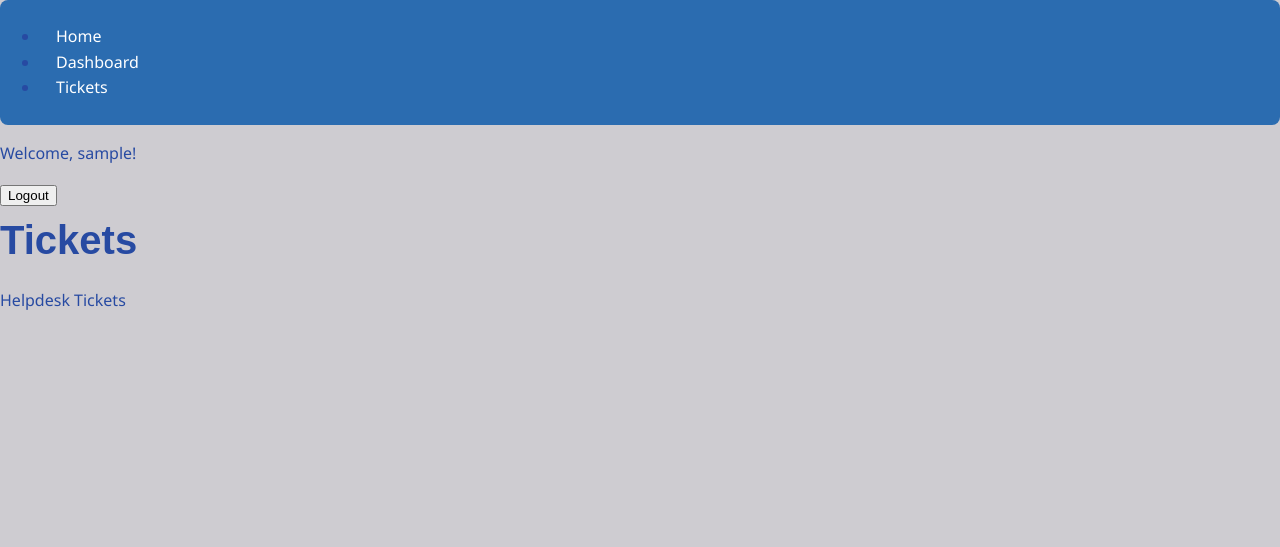
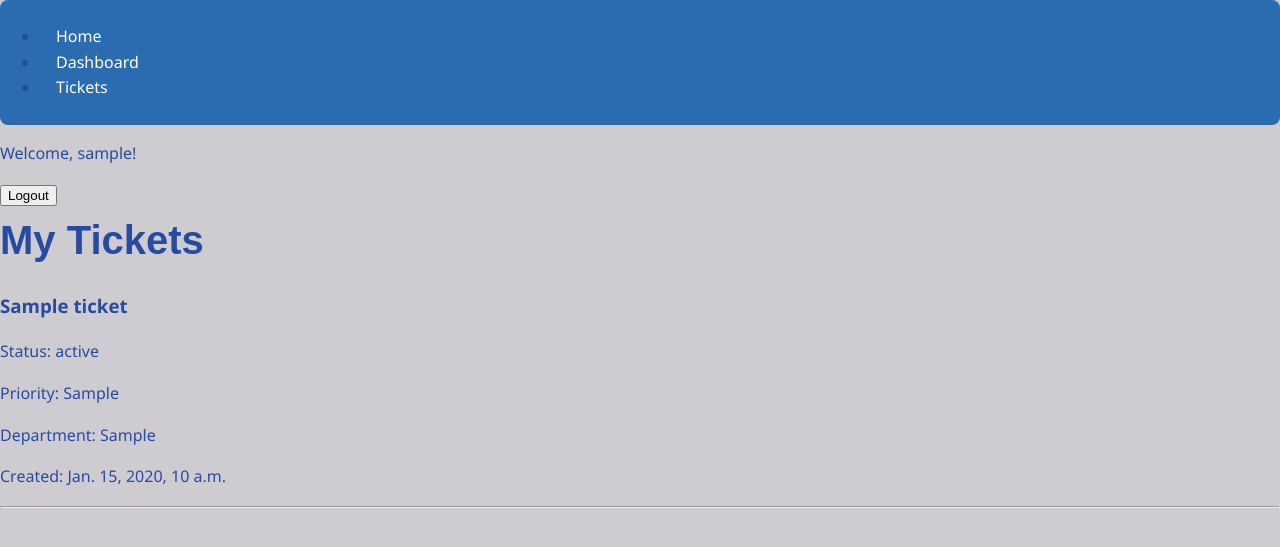
Before and after one commit to Geek-Squad-Capstone/northstar-helpdesk, a Django app: page /tickets/ in a window 1280 px wide. Shown: the top 547 px of the page. Run offline with Django 5.2, Linux system fonts and the light colour scheme; a user stored in the database is signed in; tables that the repository leaves empty hold one stand-in row (values such as "Sample post").

Commit message:
Add My Tickets view for regular users

```diff
--- a/support/views.py
+++ b/support/views.py
@@ -1,12 +1,18 @@
 from django.shortcuts import render
 from django.contrib.auth.decorators import login_required
+from .models import Ticket
+from .permissions import role_required
 
 #  Create your views here.
 def index(request):
     return render(request, 'home.html')
+
 @login_required
 def dashboard(request):
     return render(request, 'dashboard.html')
-@login_required
+
+@role_required("regular_user")
 def tickets(request):
-    return render(request, 'tickets.html')
+    tickets = Ticket.objects.filter(submitted_by=request.user).order_by("-created_date")
+
+    return render(request, 'tickets.html', {'tickets': tickets})
--- a/templates/tickets.html
+++ b/templates/tickets.html
@@ -1,5 +1,28 @@
 {% extends 'base.html' %}
 {% block content %}
-    <h1>Tickets</h1>
-    <p>Helpdesk Tickets</p>
+    <h1>My Tickets</h1>
+
+        {% if tickets %}
+
+            {% for ticket in tickets %}
+
+               <div>
+                <h3>{{ ticket.title }}</h3>
+
+                <p>Status: {{ ticket.status }}</p>
+                <p>Priority: {{ ticket.priority }}</p>
+                <p>Department: {{ ticket.department }}</p>
+                <p>Created: {{ ticket.created_date }}</p>
+              </div>
+
+              <hr>
+            {% endfor %}
+
+      {% else %}
+
+        <p>You have not submitted any tickets yet.</p>
+
+      {% endif %}
+
+
 {% endblock %}
```
